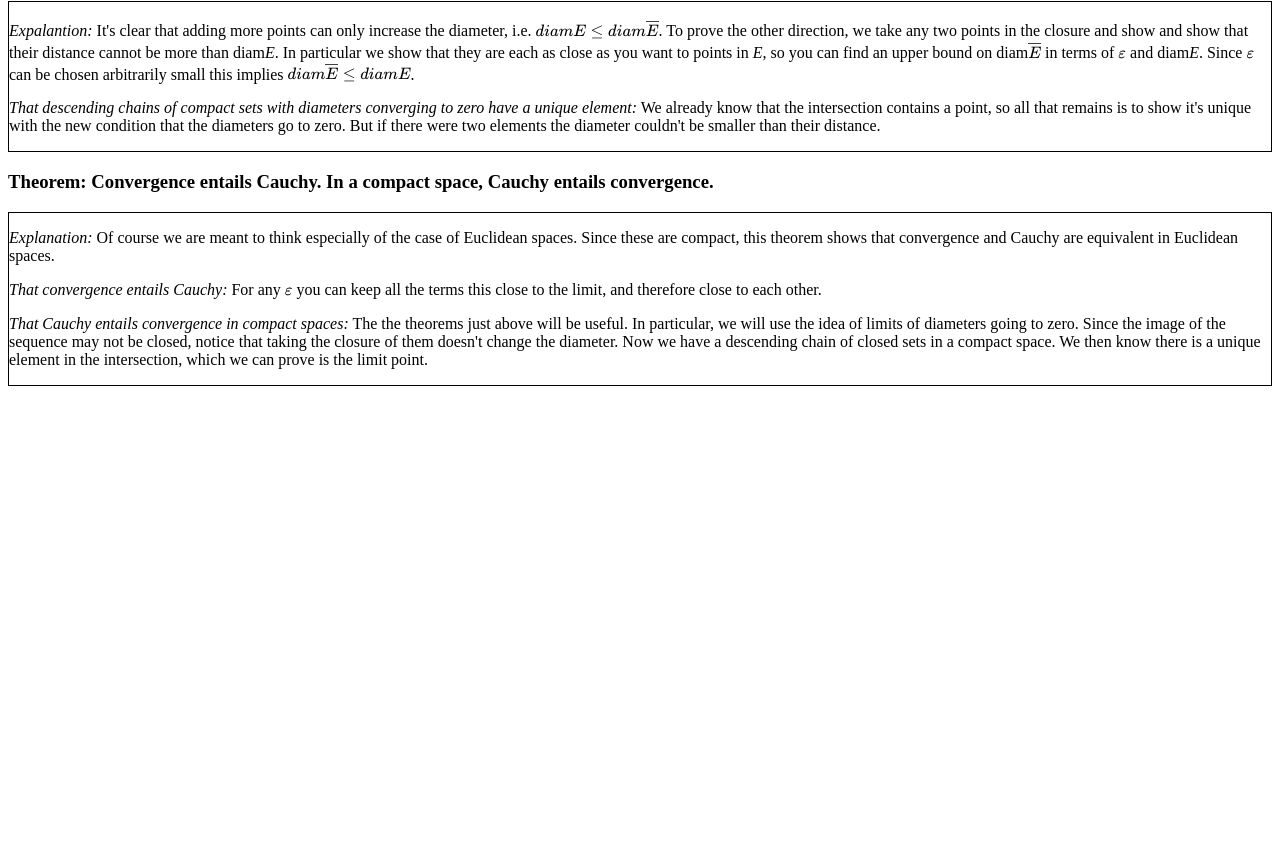
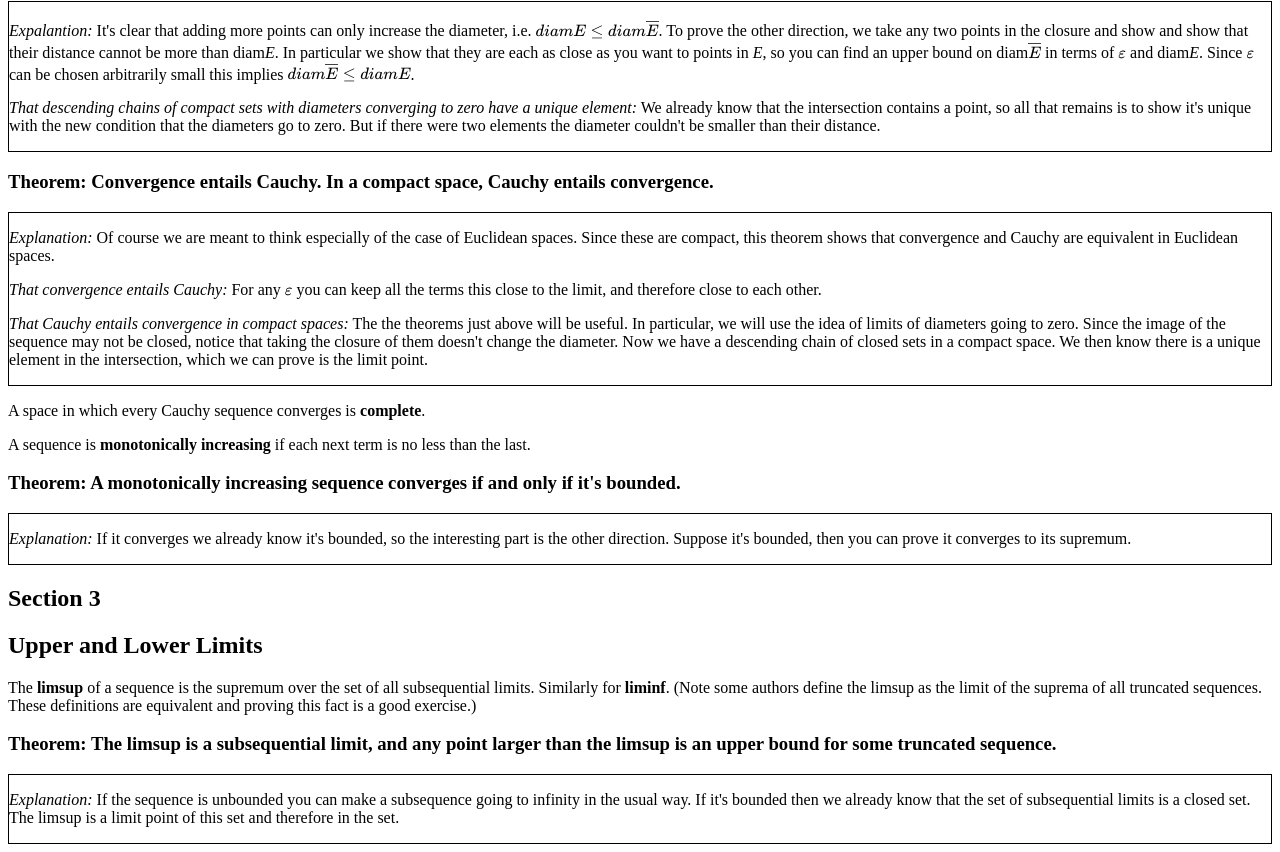
Before and after one commit to axiomtutor/una, a plain HTML site: page html/notes/rudin_principles/ch3.html in a window 1280 px wide. Shown: the part 2300-3152 px from the top of the page. Before the commit the page ends 2694 px from the top, so only its background shows below. Drawn offline with nearby package versions, Linux system fonts and the light colour scheme.

```diff
--- a/html/notes/rudin_principles/ch3.html
+++ b/html/notes/rudin_principles/ch3.html
@@ -160,6 +160,33 @@
             <i>That Cauchy entails convergence in compact spaces:</i> The the theorems just above will be useful.  In particular, we will use the idea of limits of diameters going to zero.  Since the image of the sequence may not be closed, notice that taking the closure of them doesn't change the diameter.  Now we have a descending chain of closed sets in a compact space.  We then know there is a unique element in the intersection, which we can prove is the limit point.
           </p>
         </div>
+        <p>
+          A space in which every Cauchy sequence converges is <b>complete</b>.
+        </p>
+        <p>
+          A sequence is <b>monotonically increasing</b> if each next term is no less than the last.
+        </p>
+        <div>
+          <h3>Theorem: A monotonically increasing sequence converges if and only if it's bounded.</h3>
+          <div class="sol">
+            <p>
+              <i>Explanation:</i> If it converges we already know it's bounded, so the interesting part is the other direction.  Suppose it's bounded, then you can prove it converges to its supremum.
+            </p>
+          </div>
+        </div>
+      </div>
+    </div>
+    <h2>Section 3</h2>
+    <h2>Upper and Lower Limits</h2>
+    <div>
+      <p>
+        The <b>limsup</b> of a sequence is the supremum over the set of all subsequential limits.  Similarly for <b>liminf</b>.  (Note some authors define the limsup as the limit of the suprema of all truncated sequences.  These definitions are equivalent and proving this fact is a good exercise.)
+      </p>
+      <h3>Theorem: The limsup is a subsequential limit, and any point larger than the limsup is an upper bound for some truncated sequence.</h3>
+      <div class="sol">
+        <p>
+          <i>Explanation:</i> If the sequence is unbounded you can make a subsequence going to infinity in the usual way.  If it's bounded then we already know that the set of subsequential limits is a closed set.  The limsup is a limit point of this set and therefore in the set.
+        </p>
       </div>
     </div>
 
```
Also changed, not shown: html/notes/rudin_principles/ch2.html (+18 -1 lines).
